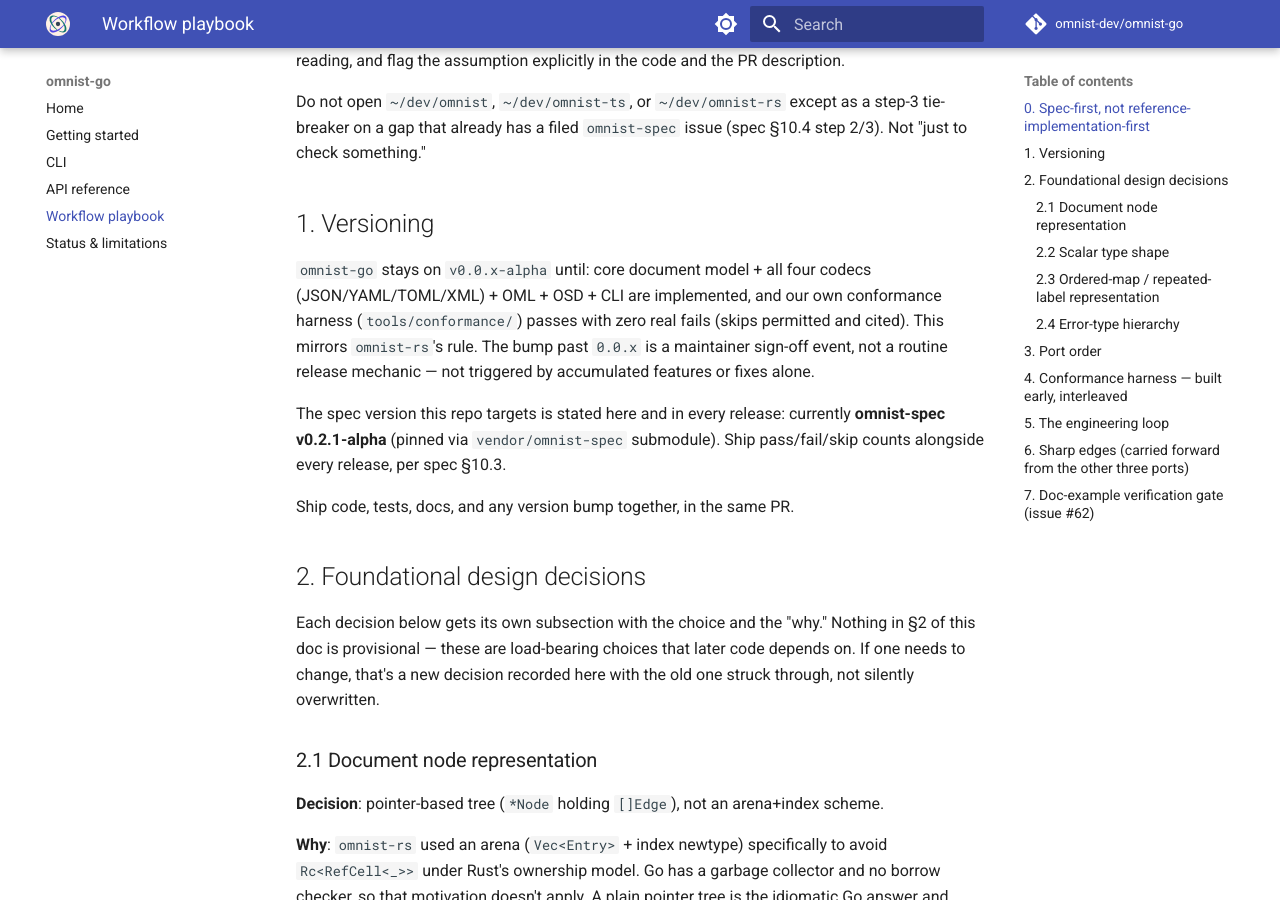
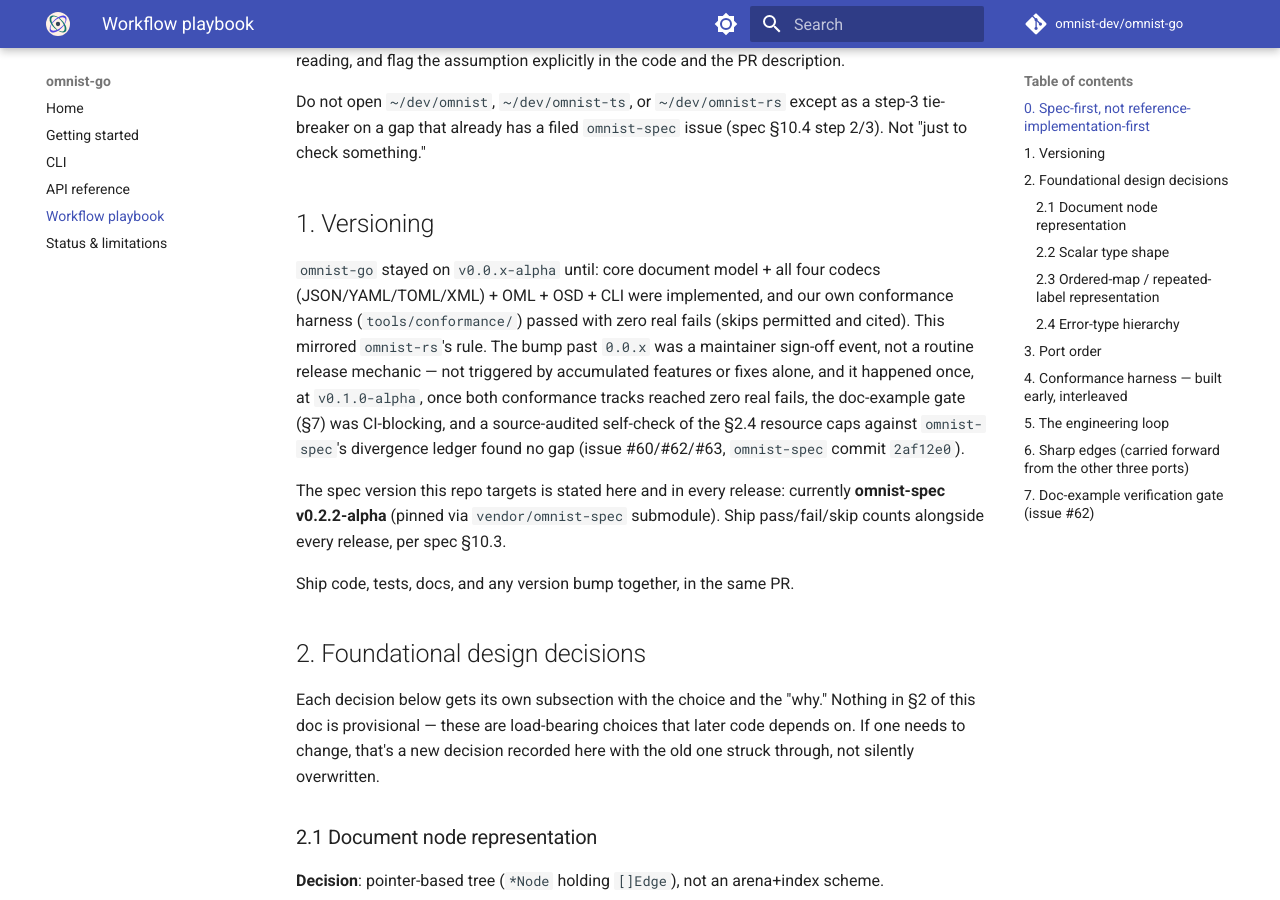
Before and after one commit to omnist-dev/omnist-go, an MkDocs documentation site: the page built from docs/workflow-playbook.md, in a window 1280 px wide and 900 px high, scrolled down 722 px. Built offline with MkDocs 1.6.1 and Material for MkDocs 9.7.7, drawn with Linux system fonts in a browser that asks for light colours; comment, search, counter and statistics services are not loaded.

Commit message:
Bump omnist-spec pin to v0.2.2-alpha; cut v0.1.0-alpha
Sign-off bump past 0.0.x per workflow-playbook.md Sec1: both conformance
tracks at zero real fails (Track 2 150/0/1, Track 1 19/0/0), the
doc-example verification gate is CI-blocking (issue #62/#63), and the
Sec2.4 resource-caps self-audit found no gap (source-audited clean on
the omnist-spec ledger, commit 2af12e0). Ship code, tests, docs, and
version bump together per Sec1.

```diff
--- a/docs/workflow-playbook.md
+++ b/docs/workflow-playbook.md
@@ -35,15 +35,19 @@ a step-3 tie-breaker on a gap that already has a filed `omnist-spec` issue
 
 ## 1. Versioning
 
-`omnist-go` stays on `v0.0.x-alpha` until: core document model + all four
-codecs (JSON/YAML/TOML/XML) + OML + OSD + CLI are implemented, and our own
-conformance harness (`tools/conformance/`) passes with zero real fails
-(skips permitted and cited). This mirrors `omnist-rs`'s rule. The bump past
-`0.0.x` is a maintainer sign-off event, not a routine release mechanic — not
-triggered by accumulated features or fixes alone.
+`omnist-go` stayed on `v0.0.x-alpha` until: core document model + all four
+codecs (JSON/YAML/TOML/XML) + OML + OSD + CLI were implemented, and our own
+conformance harness (`tools/conformance/`) passed with zero real fails
+(skips permitted and cited). This mirrored `omnist-rs`'s rule. The bump past
+`0.0.x` was a maintainer sign-off event, not a routine release mechanic —
+not triggered by accumulated features or fixes alone, and it happened once,
+at `v0.1.0-alpha`, once both conformance tracks reached zero real fails, the
+doc-example gate (§7) was CI-blocking, and a source-audited self-check of
+the §2.4 resource caps against `omnist-spec`'s divergence ledger found no
+gap (issue #60/#62/#63, `omnist-spec` commit `2af12e0`).
 
 The spec version this repo targets is stated here and in every release:
-currently **omnist-spec v0.2.1-alpha** (pinned via `vendor/omnist-spec`
+currently **omnist-spec v0.2.2-alpha** (pinned via `vendor/omnist-spec`
 submodule). Ship pass/fail/skip counts alongside every release, per spec
 §10.3.
 
```
Also changed, not shown: docs/limitations.md (+10 -6 lines).
